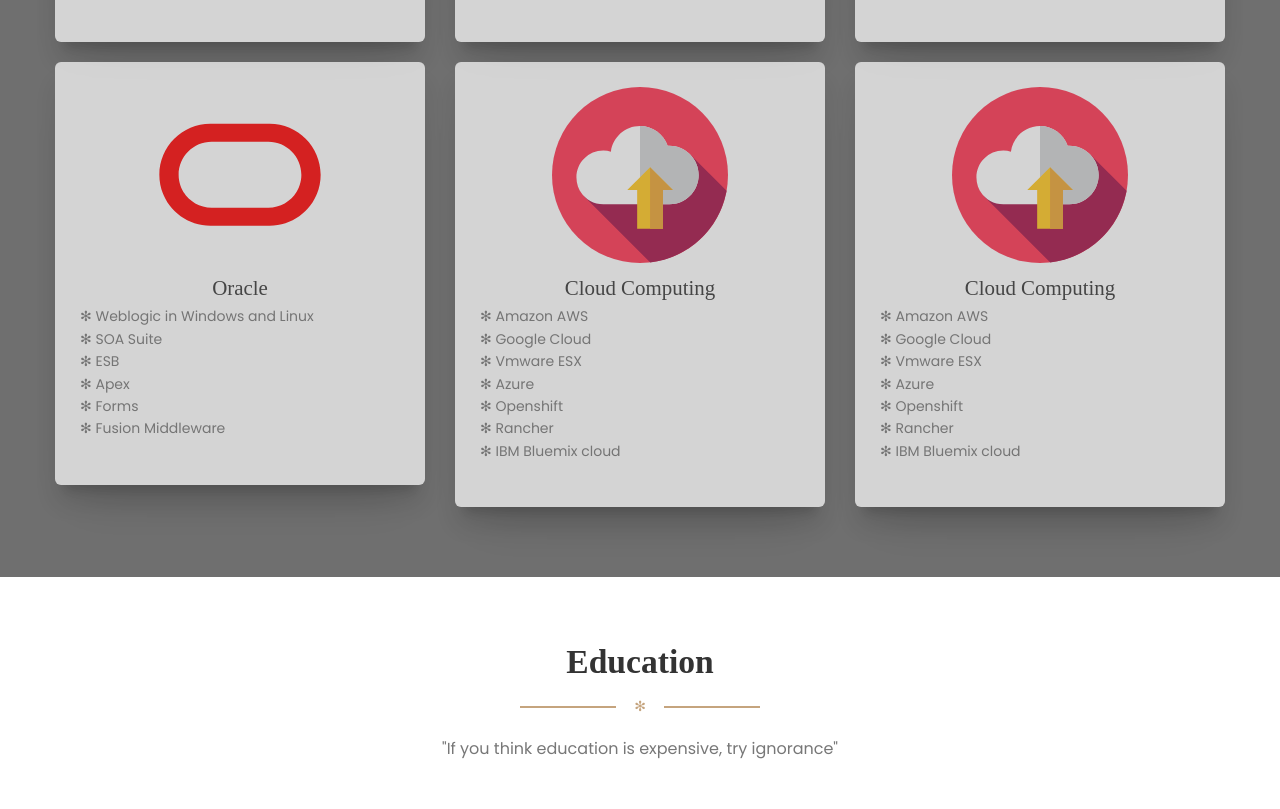
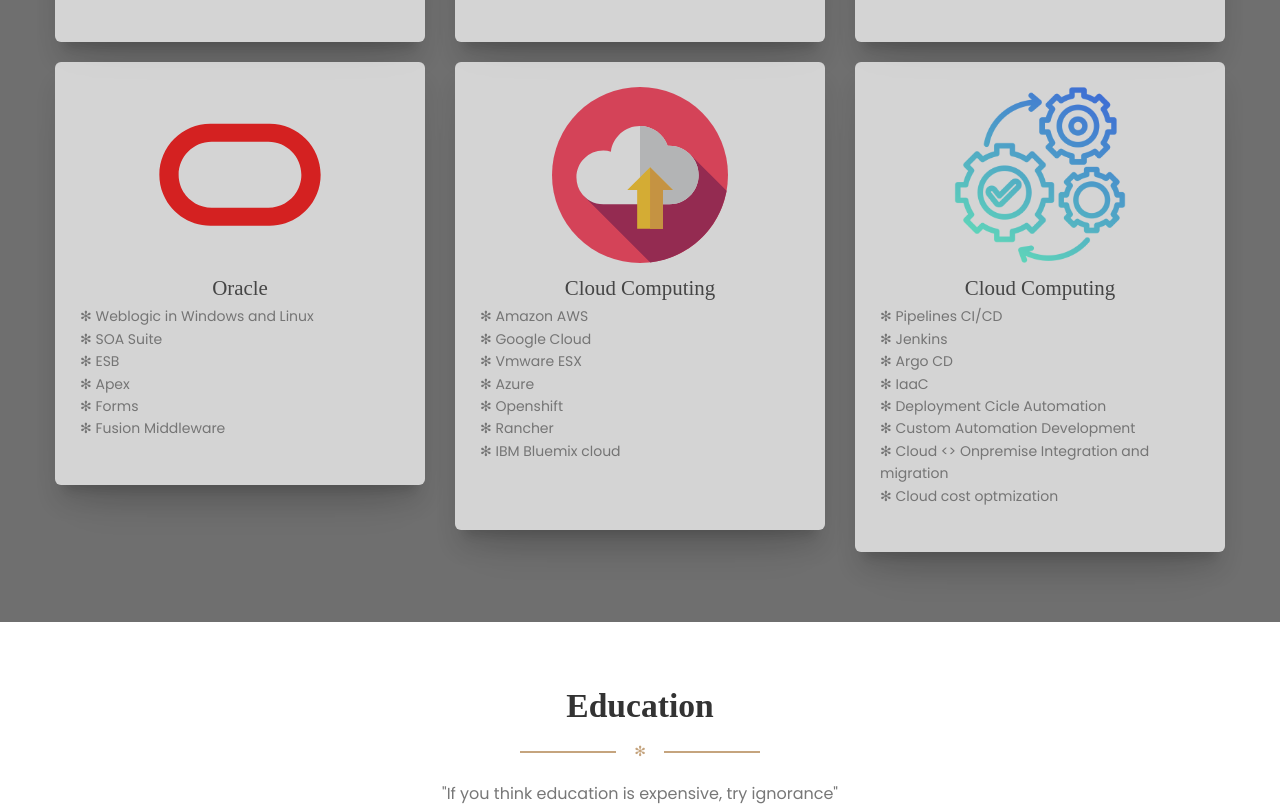
Before and after one commit to danidnogueira/danidnogueira.github.io, a plain HTML site: page index.html in a window 1280 px wide. Shown: the part 3185-3994 px from the top of the page. Drawn offline with Linux system fonts and the light colour scheme; some packages are replaced by stand-ins of ours; some icons are missing; a web font is replaced by a local one.

Commit message:
correção

```diff
--- a/index.html
+++ b/index.html
@@ -307,6 +307,7 @@
                                                                 ✻ Openshift<br>
                                                                 ✻ Rancher<br>
                                                                 ✻ IBM Bluemix cloud<br>
+                                                                <br>
                                                             </p>
                                                         </div>
                                                     </div>
@@ -318,18 +319,19 @@
                                                 <div class="card card-member">
                                                     <div class="content">
                                                         <div>
-                                                            <img alt="..." class="img-rounded" style="width:55%" src="assets/img/Cloud.svg"/>
+                                                            <img alt="..." class="img-rounded" style="width:55%" src="assets/img/cicd.png"/>
                                                         </div>
                                                         <div class="description">
                                                             <h3 class="title">Cloud Computing</h3>
                                                             <p class="text-left">
-                                                                ✻ Amazon AWS<br>
-                                                                ✻ Google Cloud<br>
-                                                                ✻ Vmware ESX<br>
-                                                                ✻ Azure<br>
-                                                                ✻ Openshift<br>
-                                                                ✻ Rancher<br>
-                                                                ✻ IBM Bluemix cloud<br>
+                                                                ✻ Pipelines CI/CD<br>
+                                                                ✻ Jenkins<br>
+                                                                ✻ Argo CD<br>
+                                                                ✻ IaaC<br>
+                                                                ✻ Deployment Cicle Automation<br>
+                                                                ✻ Custom Automation Development<br>
+                                                                ✻ Cloud <> Onpremise Integration and migration<br>
+                                                                ✻ Cloud cost optmization<br>
                                                             </p>
                                                         </div>
                                                     </div>
```
Also changed, not shown: assets/img/cicd.png (added).
